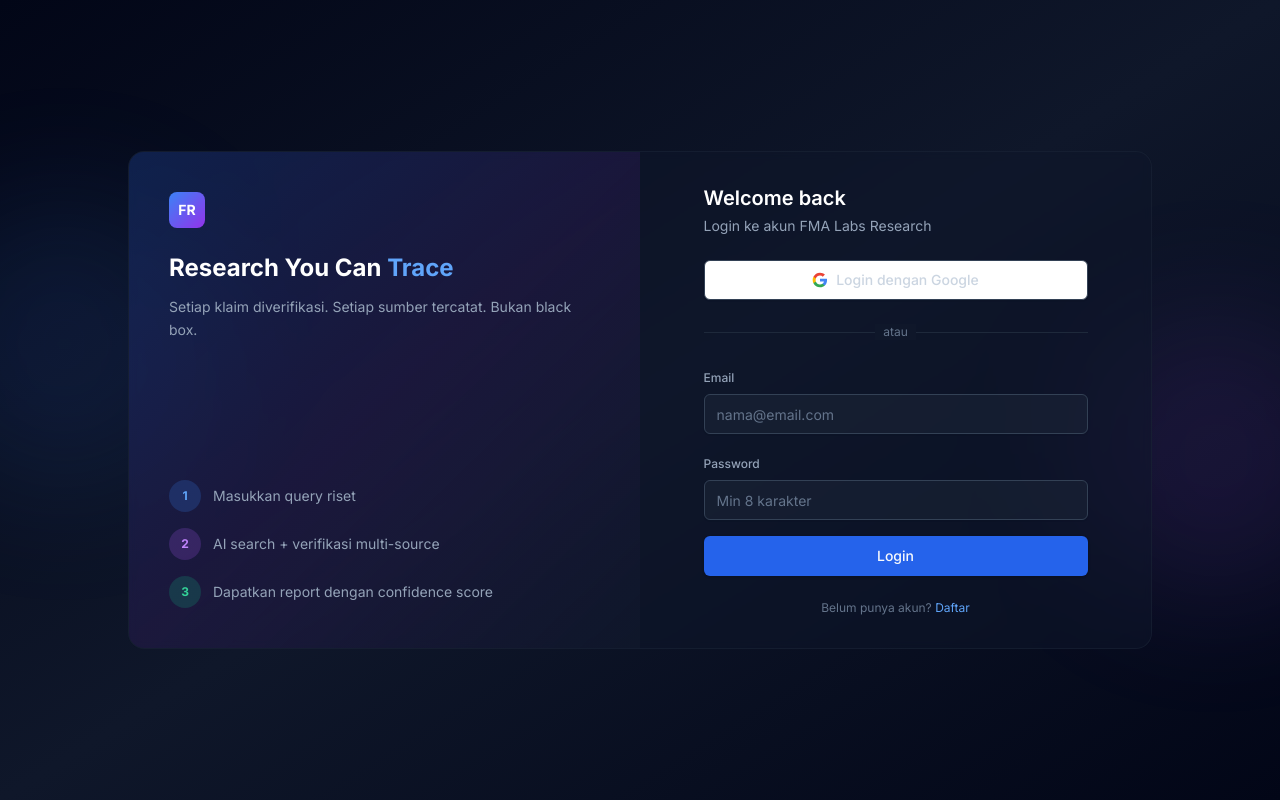
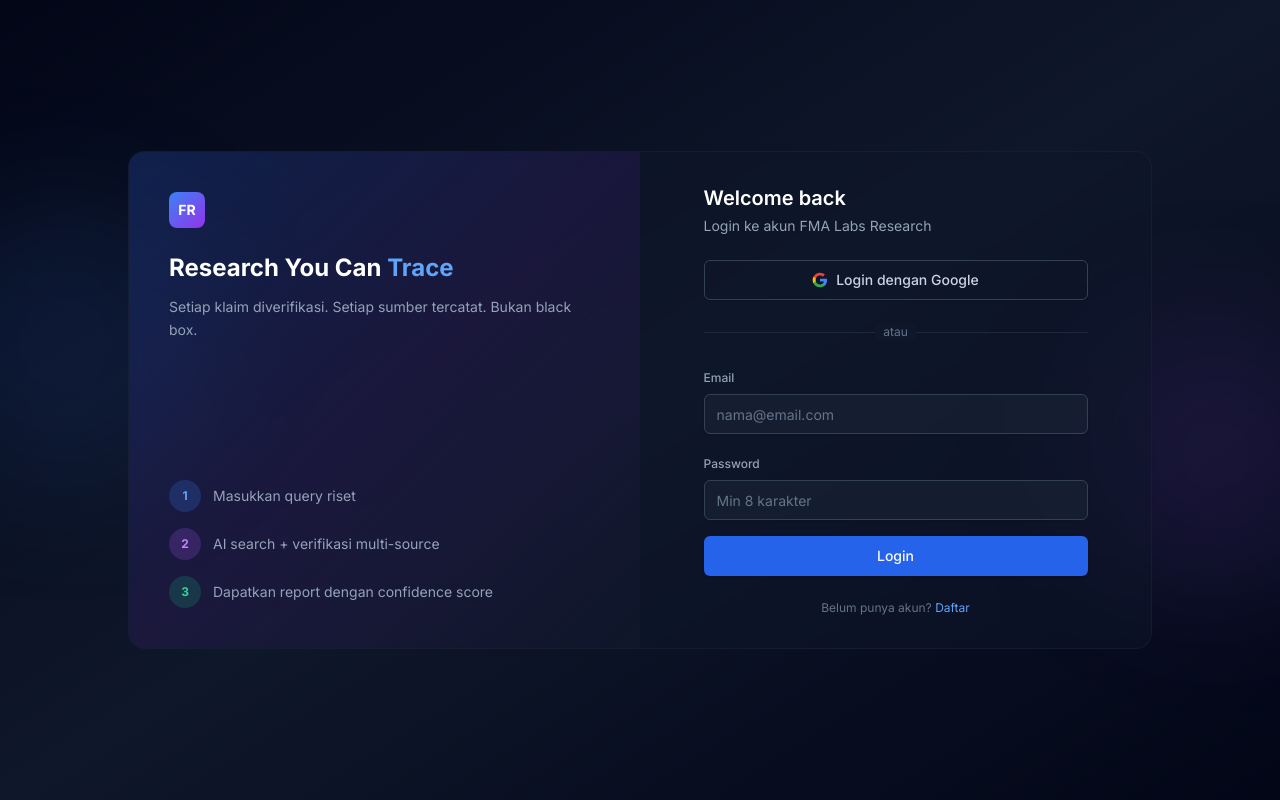
Before and after one commit to FMATheNomad/fmalresearch, a Next.js app in the folder frontend/: page /login in a window 1280 px wide. Built offline with nearby package versions, Linux system fonts and the light colour scheme; no server answers.

Commit message:
Fix all outline buttons: add bg-transparent to prevent white bg clash

```diff
--- a/frontend/app/login/page.tsx
+++ b/frontend/app/login/page.tsx
@@ -66,7 +66,7 @@
               <p className="text-sm text-slate-400 mt-1">Login ke akun FMA Labs Research</p>
             </div>
 
-            <Button variant="outline" className="w-full border-slate-700 text-slate-300 hover:bg-slate-800 h-10"
+            <Button variant="outline" className="w-full bg-transparent border-slate-700 text-slate-300 hover:bg-slate-800 h-10"
               onClick={() => window.location.href = "/auth/google/login"}>
               <svg className="w-4 h-4 mr-2" viewBox="0 0 24 24"><path fill="#4285F4" d="M22.56 12.25c0-.78-.07-1.53-.2-2.25H12v4.26h5.92a5.06 5.06 0 0 1-2.2 3.32v2.77h3.57c2.08-1.92 3.28-4.74 3.28-8.1z"/><path fill="#34A853" d="M12 23c2.97 0 5.46-.98 7.28-2.66l-3.57-2.77c-.98.66-2.23 1.06-3.71 1.06-2.86 0-5.29-1.93-6.16-4.53H2.18v2.84C3.99 20.53 7.7 23 12 23z"/><path fill="#FBBC05" d="M5.84 14.09c-.22-.66-.35-1.36-.35-2.09s.13-1.43.35-2.09V7.07H2.18C1.43 8.55 1 10.22 1 12s.43 3.45 1.18 4.93l2.85-2.22.81-.62z"/><path fill="#EA4335" d="M12 5.38c1.62 0 3.06.56 4.21 1.64l3.15-3.15C17.45 2.09 14.97 1 12 1 7.7 1 3.99 3.47 2.18 7.07l3.66 2.84c.87-2.6 3.3-4.53 6.16-4.53z"/></svg>
               Login dengan Google
--- a/frontend/app/register/page.tsx
+++ b/frontend/app/register/page.tsx
@@ -63,7 +63,7 @@
               <p className="text-sm text-slate-400 mt-1">Daftar untuk mulai research</p>
             </div>
 
-            <Button variant="outline" className="w-full border-slate-700 text-slate-300 hover:bg-slate-800 h-10"
+            <Button variant="outline" className="w-full bg-transparent border-slate-700 text-slate-300 hover:bg-slate-800 h-10"
               onClick={() => window.location.href = "/auth/google/login"}>
               <svg className="w-4 h-4 mr-2" viewBox="0 0 24 24"><path fill="#4285F4" d="M22.56 12.25c0-.78-.07-1.53-.2-2.25H12v4.26h5.92a5.06 5.06 0 0 1-2.2 3.32v2.77h3.57c2.08-1.92 3.28-4.74 3.28-8.1z"/><path fill="#34A853" d="M12 23c2.97 0 5.46-.98 7.28-2.66l-3.57-2.77c-.98.66-2.23 1.06-3.71 1.06-2.86 0-5.29-1.93-6.16-4.53H2.18v2.84C3.99 20.53 7.7 23 12 23z"/><path fill="#FBBC05" d="M5.84 14.09c-.22-.66-.35-1.36-.35-2.09s.13-1.43.35-2.09V7.07H2.18C1.43 8.55 1 10.22 1 12s.43 3.45 1.18 4.93l2.85-2.22.81-.62z"/><path fill="#EA4335" d="M12 5.38c1.62 0 3.06.56 4.21 1.64l3.15-3.15C17.45 2.09 14.97 1 12 1 7.7 1 3.99 3.47 2.18 7.07l3.66 2.84c.87-2.6 3.3-4.53 6.16-4.53z"/></svg>
               Daftar dengan Google
--- a/frontend/app/research/[id]/page.tsx
+++ b/frontend/app/research/[id]/page.tsx
@@ -169,9 +169,9 @@
           <Card className={cardBg}>
             <CardHeader className="pb-2"><CardTitle className={`text-sm ${muted}`}>Export</CardTitle></CardHeader>
             <CardContent className="space-y-2">
-              <Button variant="outline" size="sm" className={`w-full ${darkMode ? "border-slate-700 text-white" : ""}`}
+              <Button variant="outline" size="sm" className={`w-full ${darkMode ? "bg-transparent border-slate-700 text-white" : "bg-white"}`}
                 onClick={() => { if (session.report) navigator.clipboard.writeText(session.report) }}>Copy Text</Button>
-              <Button variant="outline" size="sm" className={`w-full ${darkMode ? "border-slate-700 text-white" : ""}`}
+              <Button variant="outline" size="sm" className={`w-full ${darkMode ? "bg-transparent border-slate-700 text-white" : "bg-white"}`}
                 onClick={() => window.open(`/research/${id}/export`, "_blank")}>Download MD</Button>
             </CardContent>
           </Card>
```
